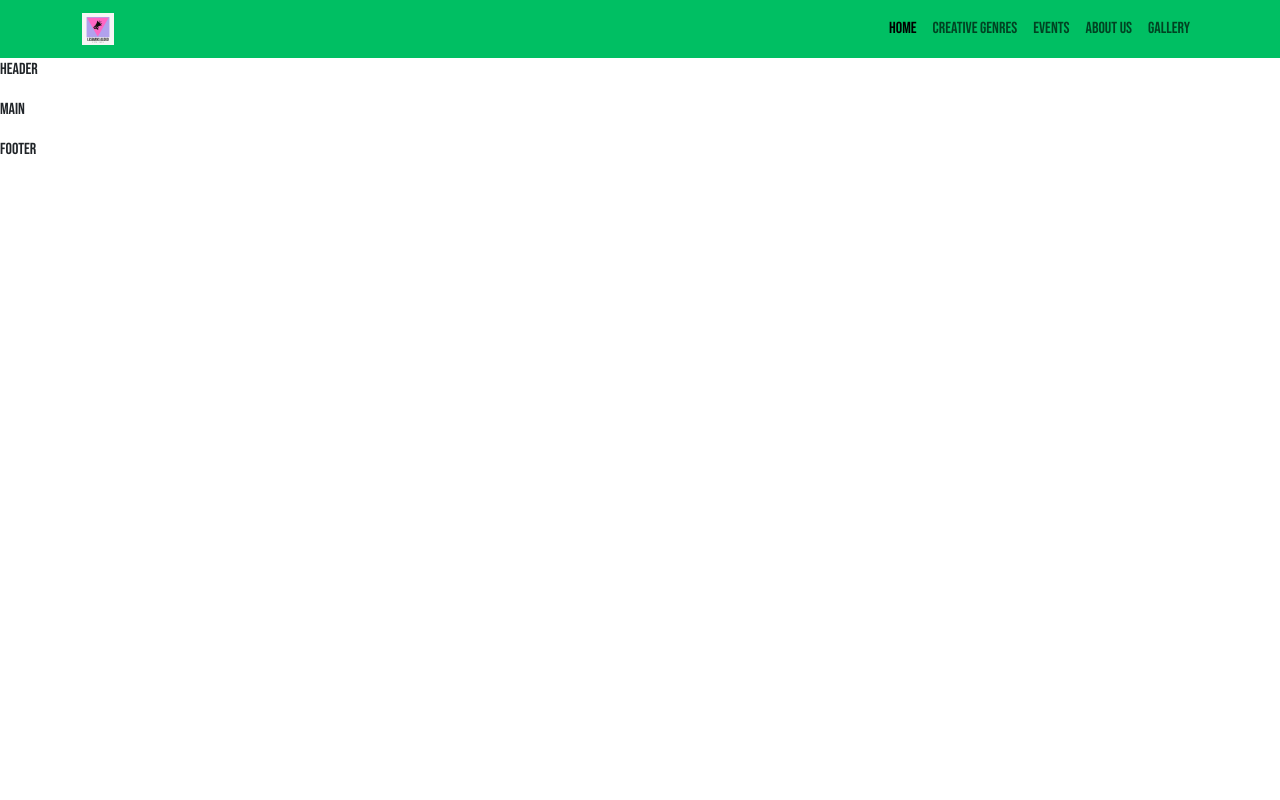
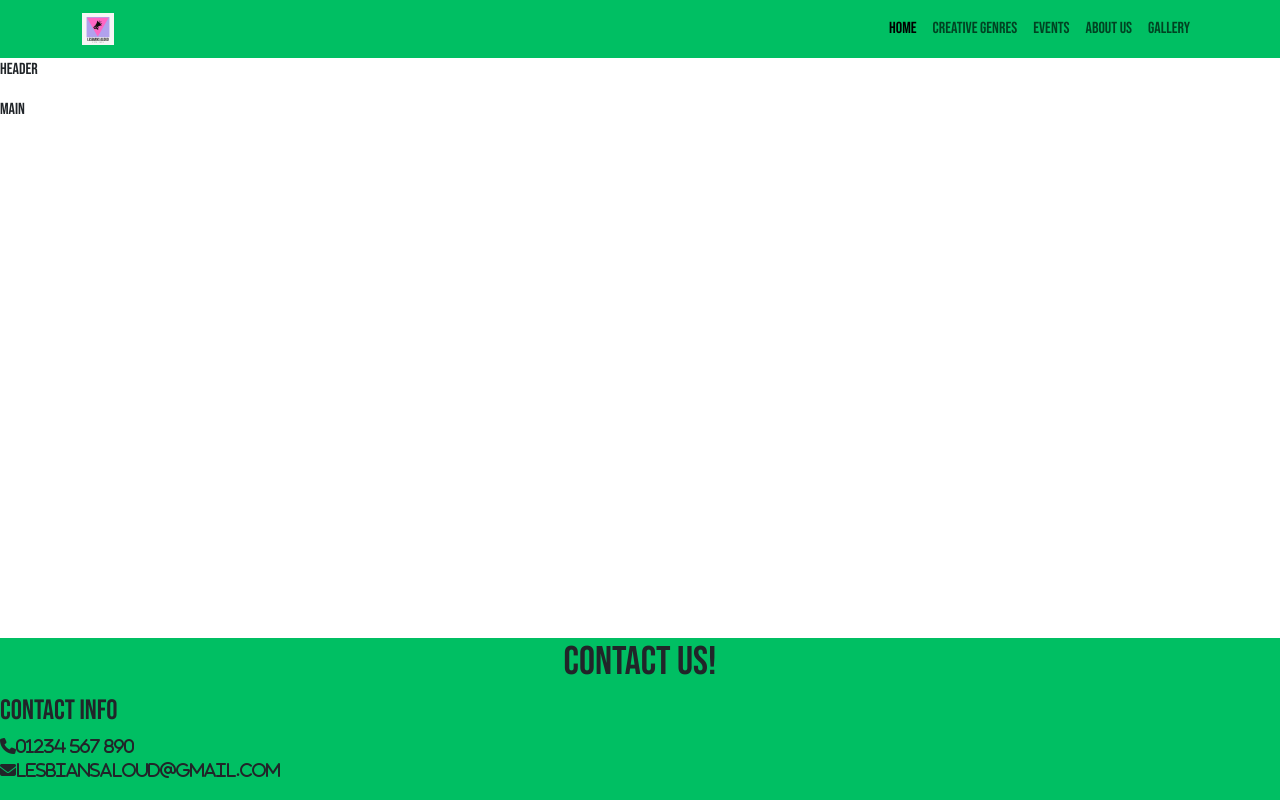
Before and after one commit to Di-Winn/milestone-one-lesbians-aloud, a plain HTML site: page index.html in a window 1280 px wide. Drawn offline with nearby package versions, Linux system fonts and the light colour scheme; a web font is replaced by a local one.

Commit message:
Added footer and some information

```diff
--- a/assets/css/style.css
+++ b/assets/css/style.css
@@ -23,3 +23,8 @@ body {
 #navbar {
     background-color: var(--primary-color);
 }
+
+
+#contact {
+    background-color: var(--primary-color);
+}
--- a/index.html
+++ b/index.html
@@ -78,8 +78,25 @@
         <p>Main</p>
     </main>
 
-    <Footer>
-        <p>Footer</p>
+    <!-- Footer section -->
+    <!-- mt-auto has been added to push the footer down to the bottom of the page -->
+
+    <Footer id="contact" class="mt-auto">
+        <div class="container section">
+            <div class="col-12 text-center">
+                <h2 class="display-6">Contact Us!</h2>
+            </div>
+        </div>
+
+        <!-- Contact Details -->
+
+        <div class="col-12 col-md-6 col-xl-4">
+            <h3 class="sub-heading-color">Contact Info</h3>
+            <p><i class="fa-solid fa-phone">01234 567 890</i><br>
+            <i class="fa-solid fa-envelope">lesbiansaloud@gmail.com</i>
+            </p>
+        </div>
+
     </Footer>
 
     <!-- Bootstrap JS -->
```
